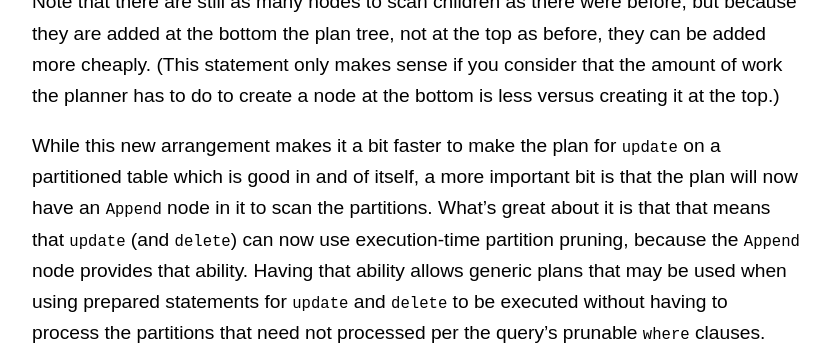
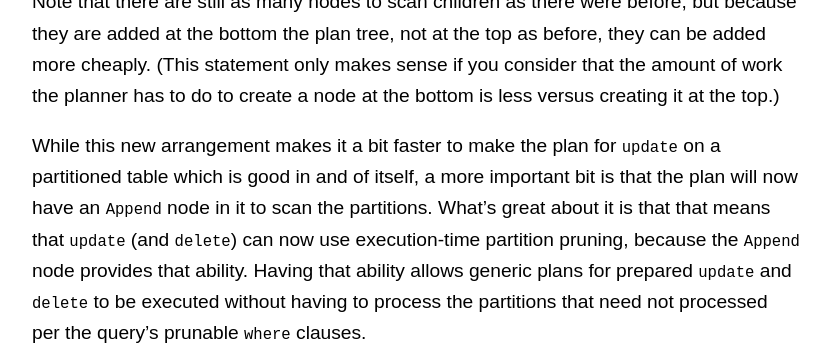
Before and after one commit to amitlan/website, a Jekyll site: the page built from _posts/2021-06-08-pg14-update-perf.md, in a window 1280 px wide and 900 px high, scrolled down 4113 px, cut to the strip 0-344 px from the top of the window. Shown: the whole strip, without its empty margins (224-1054 px from the left). Built offline with Jekyll 4.4.1, drawn with Linux system fonts in a browser that asks for light colours.

Commit message:
pg14-update-perf: wording

```diff
--- a/_posts/2021-06-08-pg14-update-perf.md
+++ b/_posts/2021-06-08-pg14-update-perf.md
@@ -183,9 +183,9 @@ on a partitioned table which is good in and of itself, a more important bit is t
 the plan will now have an `Append` node in it to scan the partitions.  What's great
 about it is that that means that `update` (and `delete`) can now use execution-time
 partition pruning, because the `Append` node provides that ability. Having that ability
-allows generic plans that may be used when using prepared statements for `update` and
-`delete` to be executed without having to process the partitions that need not
-processed per the query's prunable `where` clauses.
+allows generic plans for prepared `update` and `delete` to be executed without having
+to process the partitions that need not processed per the query's prunable `where`
+clauses.
 
 With the new execution-time pruning ability and a few other efficiency improvements
 in how the plan for an `update` is executed now results in better performance.
```
